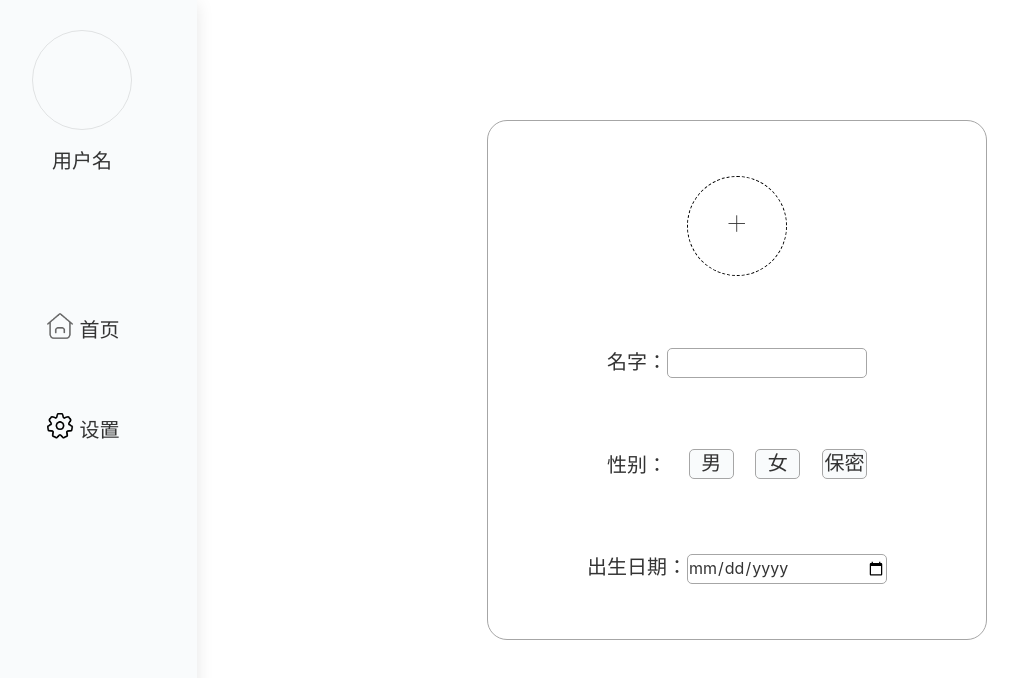
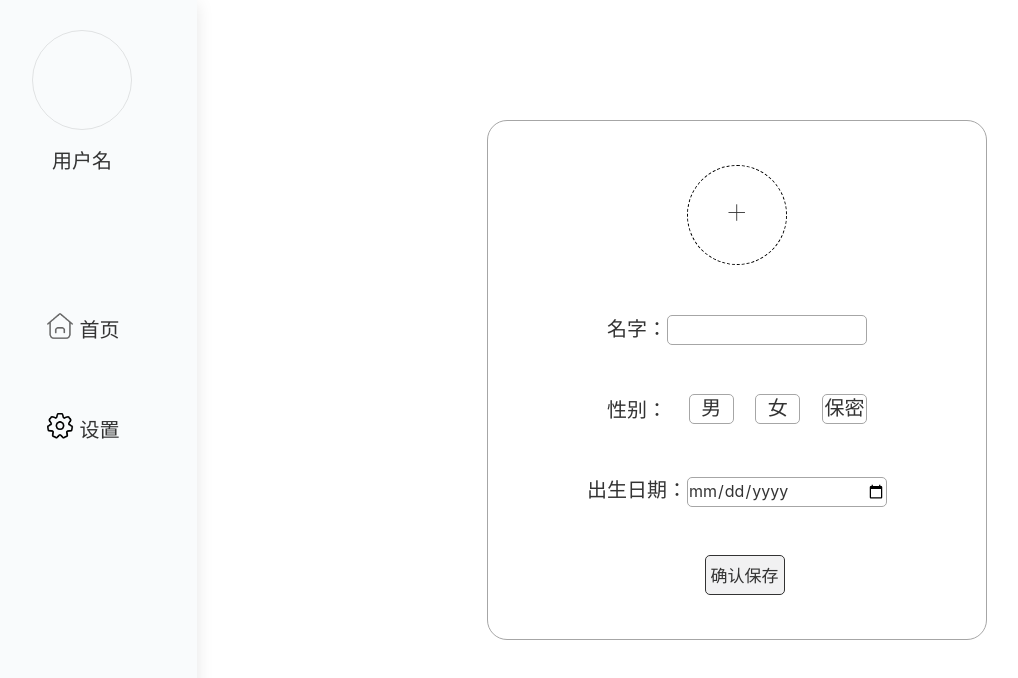
Before and after one commit to shf-ns/blog, a Vue app: page /account in a window 1280 px wide. Shown: the top 678 px of the page, without its empty margins (33-1051 px from the left). Built offline with nearby package versions, Linux system fonts and the light colour scheme.

Commit message:
收集用户性息，并保存到本地

```diff
--- a/src/components/Account.vue
+++ b/src/components/Account.vue
@@ -1,5 +1,5 @@
 <script setup lang="ts" name="Account">
-import { ref } from 'vue'
+import { ref, reactive } from 'vue'
 
 // ------------------用户添加头像功能-------------------------
 const avatarUrl = ref<string | null>(null)
@@ -33,6 +33,37 @@ const handleAatarUpload = async (event: Event): Promise<void> => {
 
 }
 
+// ----------------选择性别，相对应的性别按钮背景颜色改变---------------
+const selectedGender = ref<string>('')
+
+//------------------------收集用户性息，并保存到本地-------------------------------
+interface UserInfo {
+  avatar: string | null;
+  name: string | null;
+  gender: 'male' | 'female' | 'secret';
+  birthdate: string | null;
+}
+
+// 输入框绑定
+const name = ref('')
+const birthdate = ref('')
+
+// const userInfo = reactive<UserInfo>({
+//   avatar: '',
+//   name: '',
+//   gender: 'secret',
+//   birthdate: ''
+// })
+
+const saveUserInfo = ():void => {
+  const userInfo: UserInfo = {
+    avatar: avatarUrl.value,
+    name: name.value.trim(),
+    gender: selectedGender.value as 'male' | 'female' | 'secret',
+    birthdate: birthdate.value
+  }
+  localStorage.setItem('userInfo', JSON.stringify(userInfo))
+
   /**
    * 清理临时URL（防止内存泄漏）
    */
@@ -42,9 +73,8 @@ const cleanupAvatarUrl = (): void => {
       avatarUrl.value = null
     }
   }
+}
 
-// ----------------选择性别，相对应的性别按钮背景颜色改变---------------
-const selectedGender = ref<string>('')
 </script>
 
 <template>
@@ -63,7 +93,7 @@ const selectedGender = ref<string>('')
       </div>
       <div class="name">
         <span>名字：</span>
-        <input type="text">
+        <input v-model="name" type="text">
       </div>
       <div class="gender">
         <span>性别：</span>
@@ -82,8 +112,9 @@ const selectedGender = ref<string>('')
       </div>
       <div class="data">
         <span>出生日期：</span>
-        <input type="date">
+        <input v-model="birthdate" type="date">
       </div>
+      <button @click="saveUserInfo" class="save">确认保存</button>
     </form>
   </div>
 </template>
@@ -173,14 +204,25 @@ const selectedGender = ref<string>('')
   text-align: center;
   line-height: 27px;
   border: 1px solid rgb(166, 166, 166);
-  background-color: #f9fbfc;
   border-radius: 5px;
   cursor: pointer;
   transition: all 0.3s ease;
 }
 
 .gender .item.active {
-  color: white;
-  background-color: skyblue;
+  background-color: #afb2b32d;
+}
+
+.save {
+  width: 80px;
+  height: 40px;
+  margin-left: 15px;
+  padding: 0 5px;
+  border: 1px solid;
+  background-color: #afb2b32d;
+  border-radius: 5px;
+  text-align: center;
+  line-height: 40px;
+  font-size: 17px;
 }
 </style>
```
Lines whose indentation alone changed are shown as unchanged.
